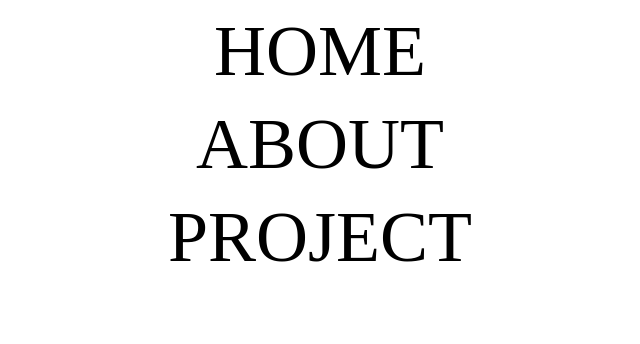
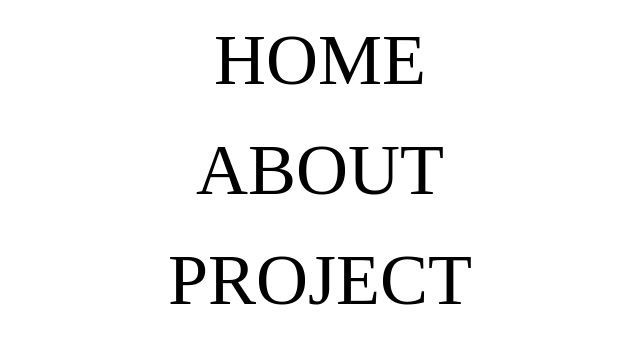
Before and after one commit to haqimiestp/zulhakimi-website, a plain HTML site: page index.html in a window 1280 px wide. Shown: the whole page, without its empty margins (320-960 px from the left). Drawn offline with Linux system fonts and the light colour scheme.

Commit message:
Update index.html

```diff
--- a/index.html
+++ b/index.html
@@ -11,9 +11,11 @@
     a {
       display: block; /* Make each link a block element */
       margin: 10px; /* Add margin for spacing */
-      font-size: 72px; /* Set the font size to 36 */
+      font-size: 72px; /* Set the font size to 72 */
       color: black; /* Set the text color to black */
       text-decoration: none; /* Remove underline from links */
+      line-height: 100px; /* Set line-height to match the height */
+      height: 100px; /* Set the height of each link */
     }
   </style>
 </head>
```
